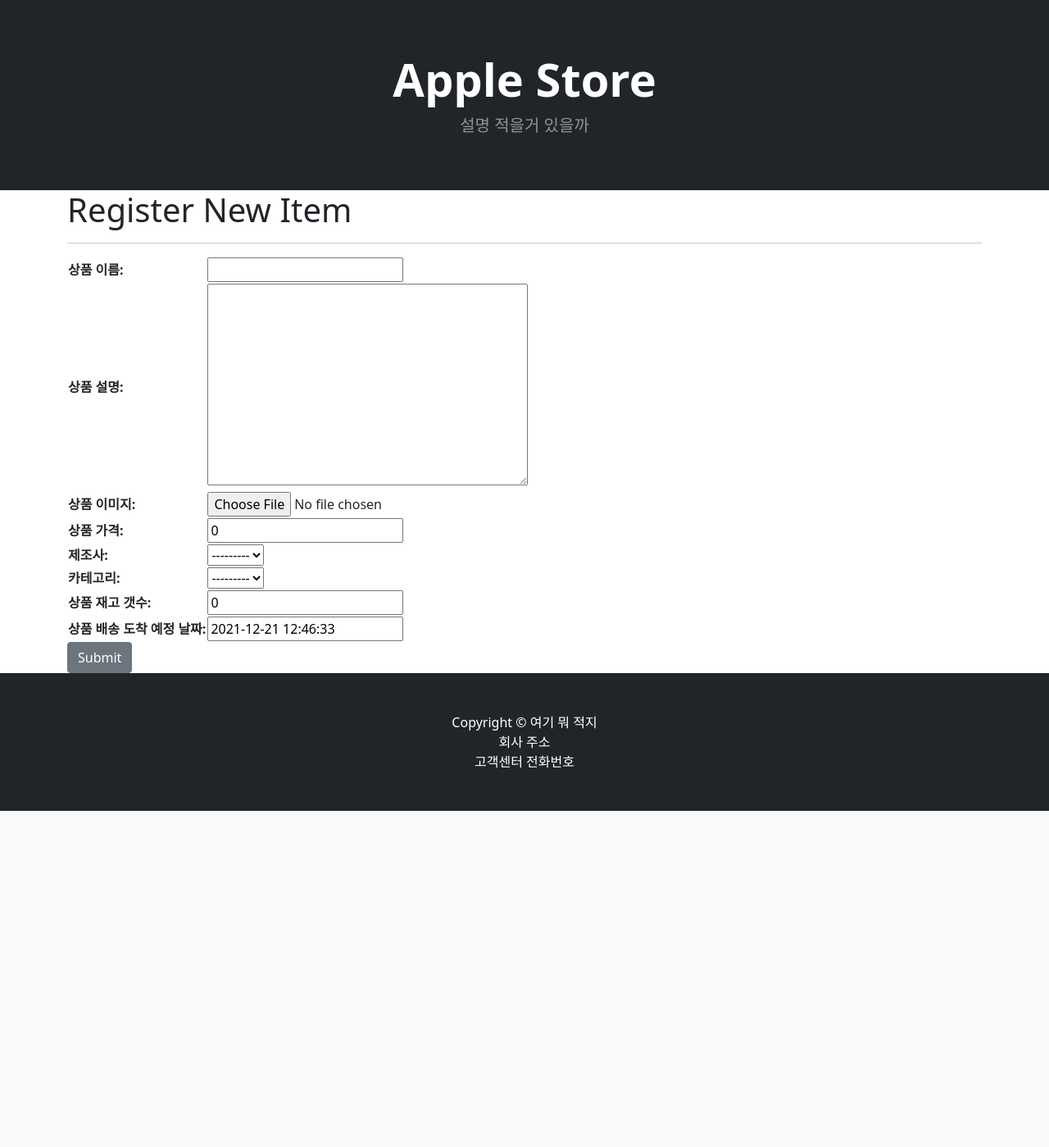
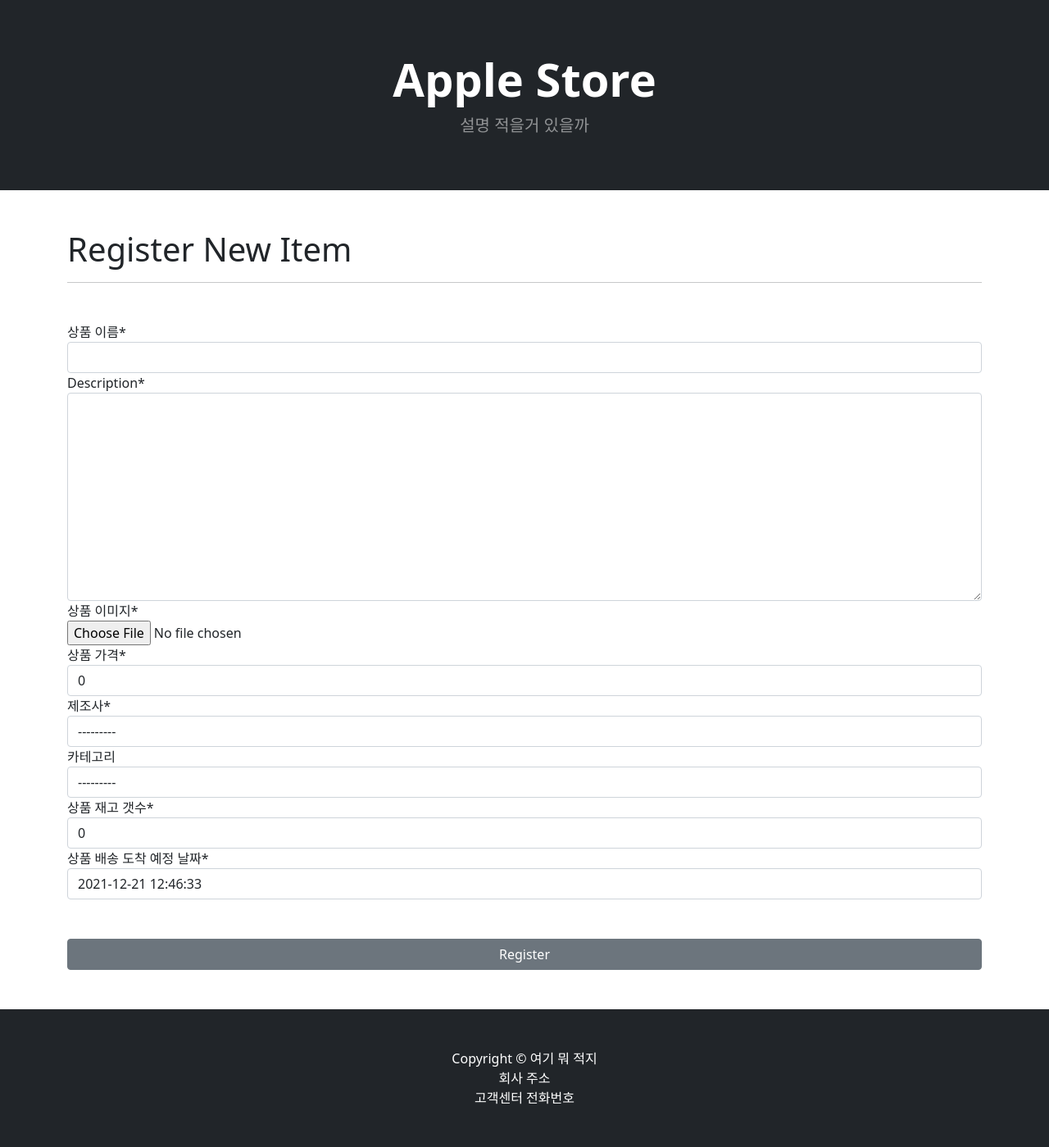
Before and after one commit to Dayoung1014/Django_Shopping_Mall, a Django app: page /item/register_item/ in a window 1280 px wide. Shown: the part 57-1456 px from the top of the page at 82% size. Before the commit the page ends 1046 px from the top, so only its background shows below. Run offline with Django 3.2, Linux system fonts and the light colour scheme; the visitor is signed in with stand-in values (Sample User, id 1); data that the repository does not hold is empty; some libraries are stand-ins or nearby versions.

Commit message:
crispy-forms, markdown 추가

```diff
--- a/item/admin.py
+++ b/item/admin.py
@@ -1,8 +1,9 @@
 from django.contrib import admin
 from .models import Item, Company, Category
+from markdownx.admin import MarkdownxModelAdmin
 
 # Register your models here.
-admin.site.register(Item)
+admin.site.register(Item, MarkdownxModelAdmin)
 admin.site.register(Company)
 
 class CategoryAdmin(admin.ModelAdmin):
--- a/item/models.py
+++ b/item/models.py
@@ -1,6 +1,8 @@
 from django.db import models
 from phonenumber_field.modelfields import PhoneNumberField
 from datetime import datetime, timedelta
+from markdownx.models import MarkdownxField
+from markdownx.utils import markdown
 
 # Create your models here.
 
@@ -18,6 +20,7 @@
     class Meta:
         verbose_name_plural = "Categories"
 
+
 # 제조사
 class Company(models.Model):
     name = models.CharField(max_length=50, unique=True, verbose_name="제조사 이름")
@@ -31,19 +34,24 @@
     class Meta:
         verbose_name_plural = "Companies"
 
+
 # 상품
 class Item(models.Model):
     name = models.CharField(max_length=30, verbose_name="상품 이름")
-    description = models.TextField(verbose_name="상품 설명")
+    description = MarkdownxField()
     image = models.ImageField(upload_to='item/images/%Y/%m/%d/', verbose_name="상품 이미지")
     price = models.IntegerField(default=0, verbose_name="상품 가격")
     company = models.ForeignKey(Company, null=True, on_delete=models.CASCADE, verbose_name="제조사")
     category = models.ForeignKey(Category, null=True, blank=True, on_delete=models.SET_NULL, verbose_name="카테고리")
     stock = models.IntegerField(default=0, verbose_name="상품 재고 갯수")
-    delivery_date = models.DateTimeField(default=datetime.now() + timedelta(days=2), verbose_name="상품 배송 도착 예정 날짜") # default : 현재 시간부터 2일 뒤
+    delivery_date = models.DateTimeField(default=datetime.now() + timedelta(days=2),
+                                         verbose_name="상품 배송 도착 예정 날짜")  # default : 현재 시간부터 2일 뒤
 
     def __str__(self):
         return f'[{self.pk}]{self.name}'
 
     def get_absolute_url(self):
         return f'/item/{self.pk}'
+
+    def get_description_markdown(self):
+        return markdown(self.description)
--- a/item/templates/item/item_form.html
+++ b/item/templates/item/item_form.html
@@ -1,15 +1,15 @@
 {% extends 'item/base_full_width.html' %}
+{% load crispy_forms_tags %}
 {% block head_title %}
     Register Item
 {% endblock %}
 {% block section %}
-    <h1>Register New Item</h1>
+    <h1 class="mt-5">Register New Item</h1>
     <hr />
-    <form method="post" enctype="multipart/form-data">
+    <form method="post" class="mt-5" enctype="multipart/form-data">
         {% csrf_token %}
-            <table>
-                {{form}}
-            </table>
-        <button type="submit" class="btn btn-secondary float-right">Submit</button>
+            {{form | crispy}}
+        <button type="submit" class="btn btn-secondary mt-5 mb-5" style="float:right; width:100%">Register</button>
     </form>
+    {{form.media}}
 {% endblock %}
--- a/item/templates/item/item_list.html
+++ b/item/templates/item/item_list.html
@@ -21,7 +21,7 @@
                                     <!-- name -->
                                     <h5 class="fw-bolder">{{i.name}}</h5>
                                     <!-- description -->
-                                    <h6>{{i.description}}</h6>
+                                    <h6>{{ i.get_description_markdown | truncatewords_html:50 | safe}}</h6>
                                     <!-- price -->
                                     <h6>{{i.price}}</h6>
                                 </div>
--- a/shoppingMall/settings.py
+++ b/shoppingMall/settings.py
@@ -37,6 +37,8 @@
     'django.contrib.sessions',
     'django.contrib.messages',
     'django.contrib.staticfiles',
+    'crispy_forms',
+    'markdownx',
     'django.contrib.sites',
     'allauth',
     'allauth.account',
@@ -141,6 +143,8 @@
 MEDIA_URL = '/media/'
 MEDIA_ROOT = os.path.join(BASE_DIR, '_media')
 
+CRISPY_TEMPLATE_PACK = "bootstrap4"
+
 # Default primary key field type
 # https://docs.djangoproject.com/en/3.2/ref/settings/#default-auto-field
 
--- a/shoppingMall/urls.py
+++ b/shoppingMall/urls.py
@@ -23,6 +23,7 @@
     path('admin/', admin.site.urls),
     path('item/', include('item.urls')), #서버 IP/item
     path('', include('single_pages.urls')),    # 서버IP/
+    path('markdownx/', include('markdownx.urls')),
     path('accounts/', include('allauth.urls')),
 ]
 
```
Also changed, not shown: item/templates/item/item_detail.html (+4 -3 lines), item/templates/item/item_update_form.html (+5 -5 lines).
